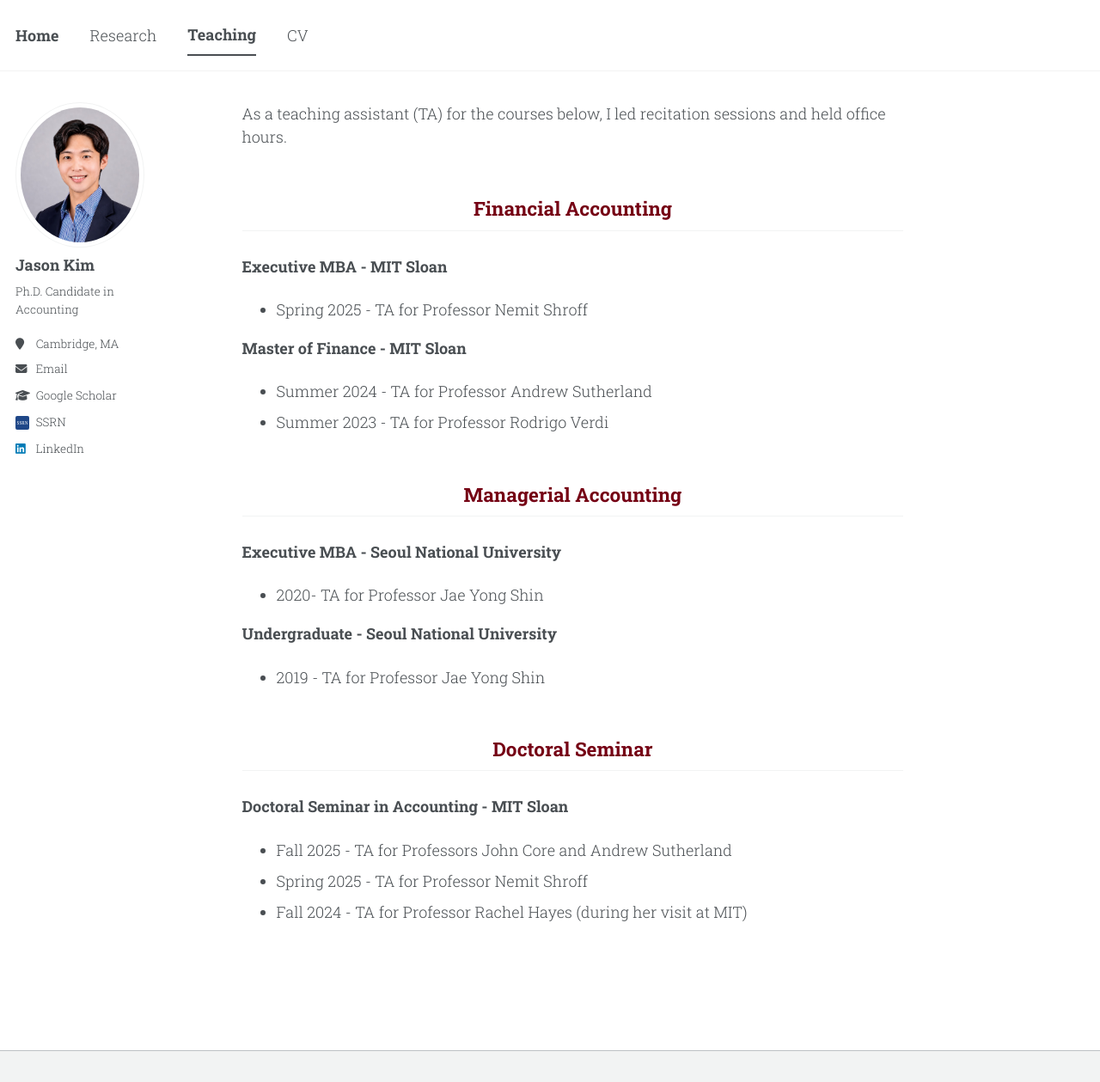
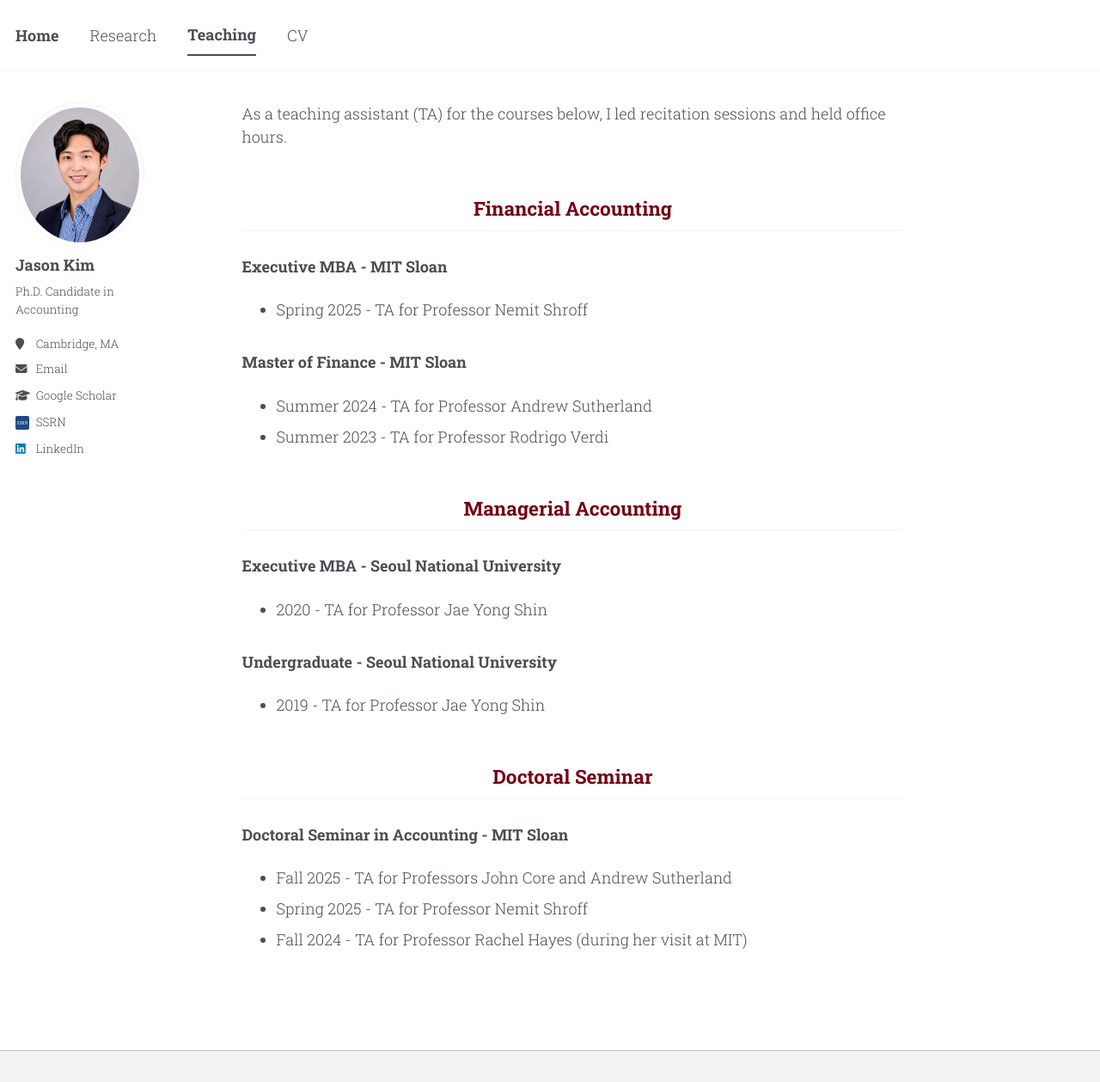
Before and after one commit to jgkim262/jgkim262.github.io, a Jekyll site: the page built from _pages/teaching.md, in a window 1280 px wide and 1259 px high. Shown: the whole window at 86% size. Built offline with Jekyll 4.4.1, drawn with Linux system fonts in a browser that asks for light colours; a style sheet for code colours, icons or effects is not loaded.

Commit message:
Fix teaching page list spacing so each list groups with its own heading
Co-Authored-By: Claude Opus 5 (1M context) <noreply@anthropic.com>

```diff
--- a/_pages/teaching.md
+++ b/_pages/teaching.md
@@ -4,6 +4,8 @@ author_profile: true
 ---
 
 As a teaching assistant (TA) for the courses below, I led recitation sessions and held office hours.
+
+<div class="teaching" markdown="1">
 
 ## Financial Accounting
 {: .course-title}
@@ -22,7 +24,7 @@ As a teaching assistant (TA) for the courses below, I led recitation sessions an
 
 **Executive MBA - Seoul National University**
 
-* 2020- TA for Professor Jae Yong Shin
+* 2020 - TA for Professor Jae Yong Shin
 
 **Undergraduate - Seoul National University**
 
@@ -36,3 +38,5 @@ As a teaching assistant (TA) for the courses below, I led recitation sessions an
 * Fall 2025 - TA for Professors John Core and Andrew Sutherland
 * Spring 2025 - TA for Professor Nemit Shroff
 * Fall 2024 - TA for Professor Rachel Hayes (during her visit at MIT)
+
+</div>
--- a/_sass/include/_utilities.scss
+++ b/_sass/include/_utilities.scss
@@ -257,6 +257,20 @@ body:hover .visually-hidden button {
 
 .page__content details > summary:hover {
   background: #e7e9e9;
+}
+
+/* Teaching page list spacing. The theme gives every paragraph 1.3em of bottom
+   margin, which puts more air between a programme heading and its own list
+   than between that list and the next heading — so each list appears to belong
+   to the heading below it. Tighten the heading-to-list gap and open up the
+   gap before the next programme. Scoped to .teaching so the research page's
+   lists keep the theme defaults. */
+.teaching p {
+  margin-bottom: 0.35em;
+}
+
+.teaching ul {
+  margin-bottom: 1.9em;
 }
 
 /* Teaching page: centred crimson course headings, with the term and the
```
